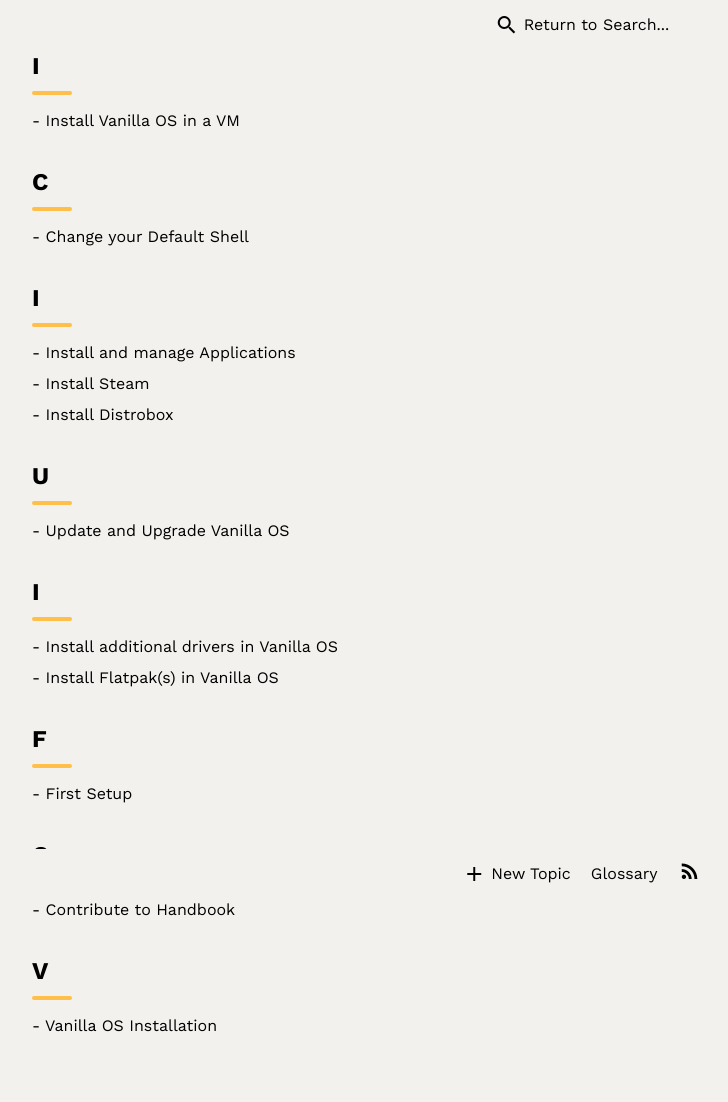
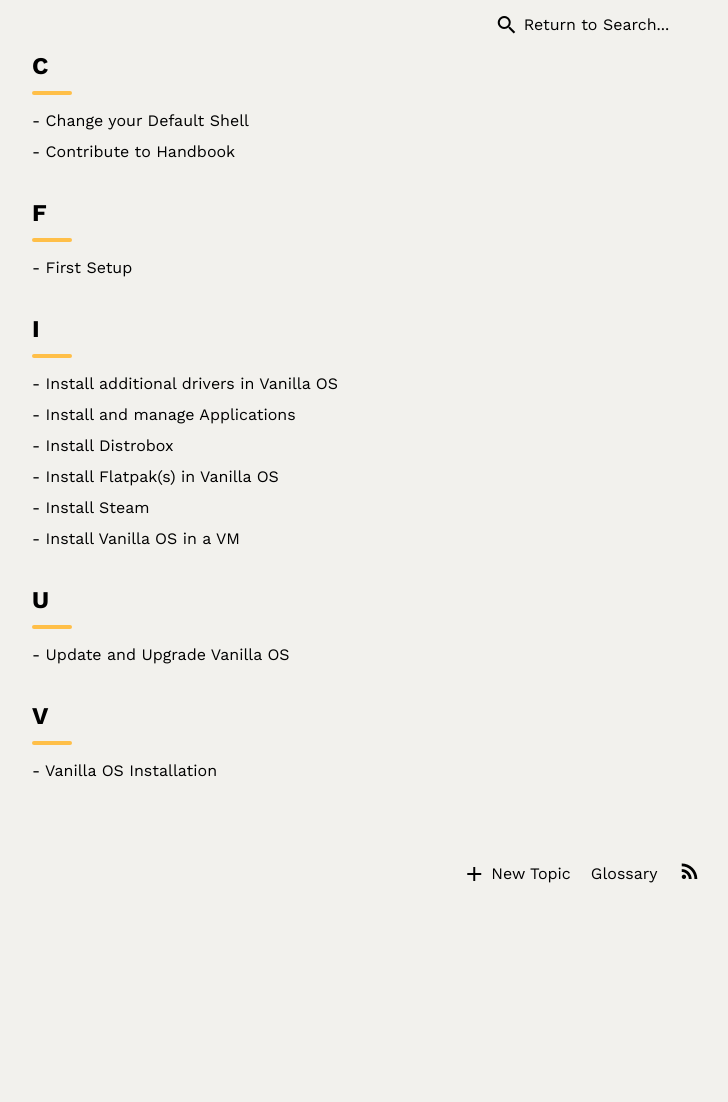
Before and after one commit to Vanilla-OS/handbook, a Jekyll site: the page built from glossary.md, in a window 1280 px wide. Shown: the whole page, without its empty margins (58-786 px from the left). Built offline with Jekyll 4.4.1, drawn with Linux system fonts in a browser that asks for light colours; after the commit the page ends 937 px from its top, so only the background shows below that.

Commit message:
Sync glossary changes

```diff
--- a/assets/css/mobile.css
+++ b/assets/css/mobile.css
@@ -33,4 +33,8 @@
     .toggleSummary {
         display: block;
     }
+
+     .glossary.container {
+        max-width: 90%;
+    }
 }
--- a/assets/css/style.css
+++ b/assets/css/style.css
@@ -97,6 +97,10 @@
 .container {
     max-width: 1100px;
     margin: 0 auto;
+}
+
+.glossary.container {
+    padding-bottom: 10vh;
 }
 
 .searchField {
--- a/glossary.md
+++ b/glossary.md
@@ -2,8 +2,9 @@
 title: Glossary
 description: Summary of the handbook
 ---
-<div class="container">
-{% for post in site.posts %}
+<div class="glossary container">
+{% assign posts = site.posts | sort_natural %}
+{% for post in posts %}
     {% assign first_letter = post.title | slice: 0 | downcase %}
     {% if first_letter != current_letter %}
         {% unless forloop.first %}
```
